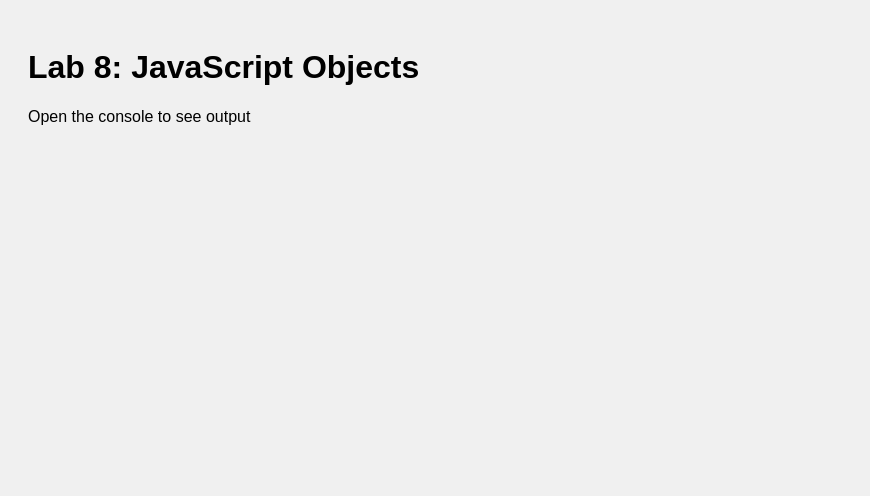
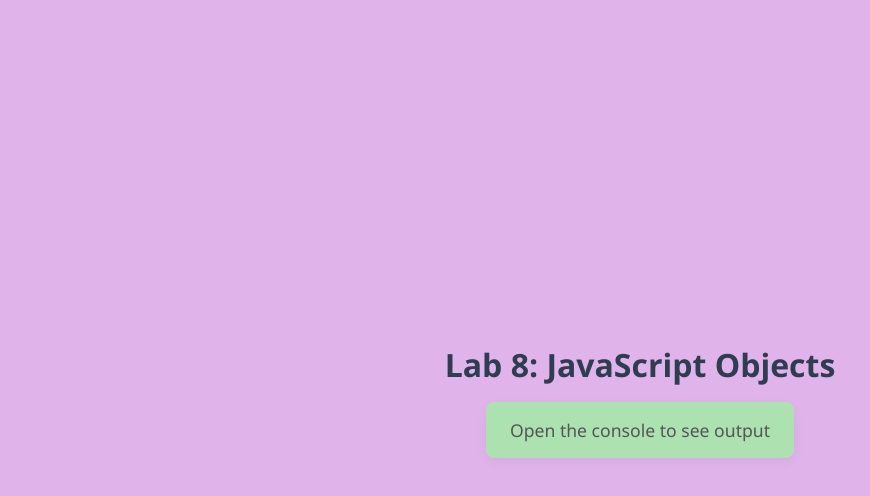
Before and after one commit to nagooyenn/Lab-8, a plain HTML site: page index.html in a window 1280 px wide. Shown: the whole page, without its empty margins (0-870 px from the left). Drawn offline with Linux system fonts and the light colour scheme.

Commit message:
Style: Add layout and design to style.css

```diff
--- a/style.css
+++ b/style.css
@@ -1,5 +1,32 @@
+* {
+  margin: 0;
+  padding: 0;
+  box-sizing: border-box;
+}
+
 body {
-  font-family: Arial, sans-serif;
-  padding: 20px;
-  background: #f0f0f0;
+  font-family: 'Segoe UI', Tahoma, Geneva, Verdana, sans-serif;
+  background-color: #e1b3eb;
+  color: #333;
+  padding: 2rem;
+  display: flex;
+  flex-direction: column;
+  align-items: center;
+  justify-content: center;
+  height: 100vh;
 }
+
+h1 {
+  font-size: 2rem;
+  margin-bottom: 1rem;
+  color: #2c3e50;
+}
+
+p {
+  font-size: 1.1rem;
+  color: #555;
+  background-color: #abe2b0;
+  padding: 1rem 1.5rem;
+  border-radius: 0.5rem;
+  box-shadow: 0 4px 12px rgba(0, 0, 0, 0.05);
+}
```
